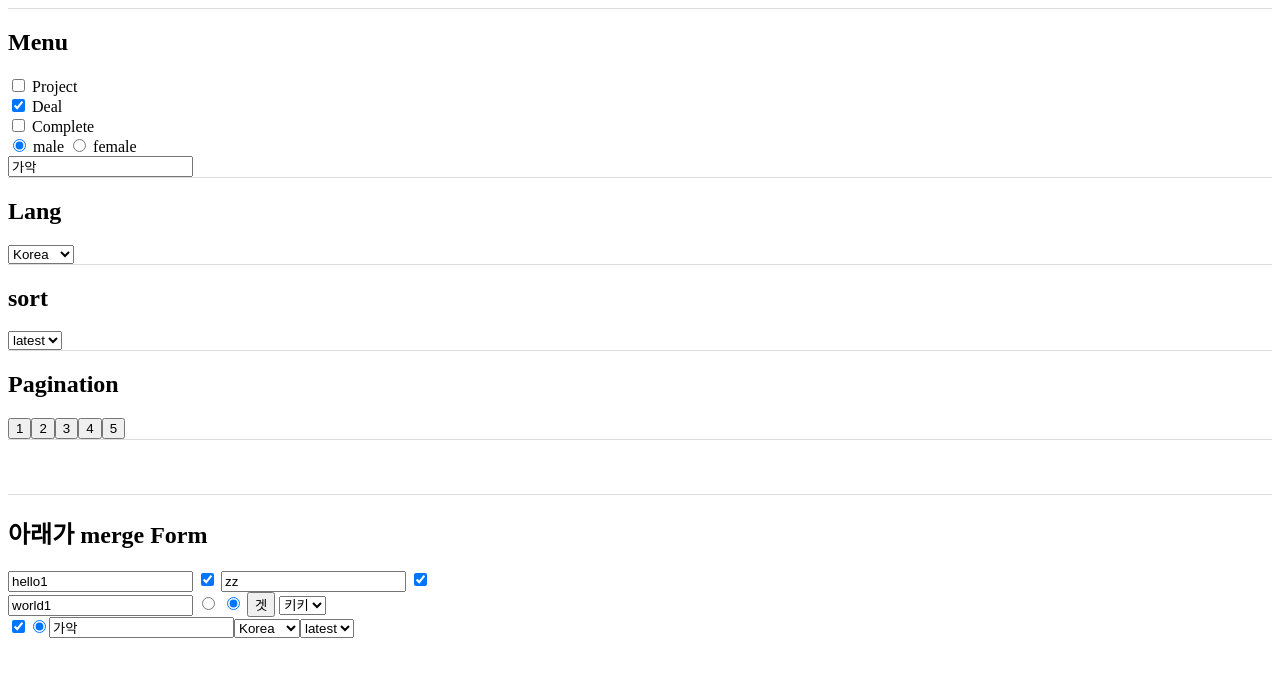
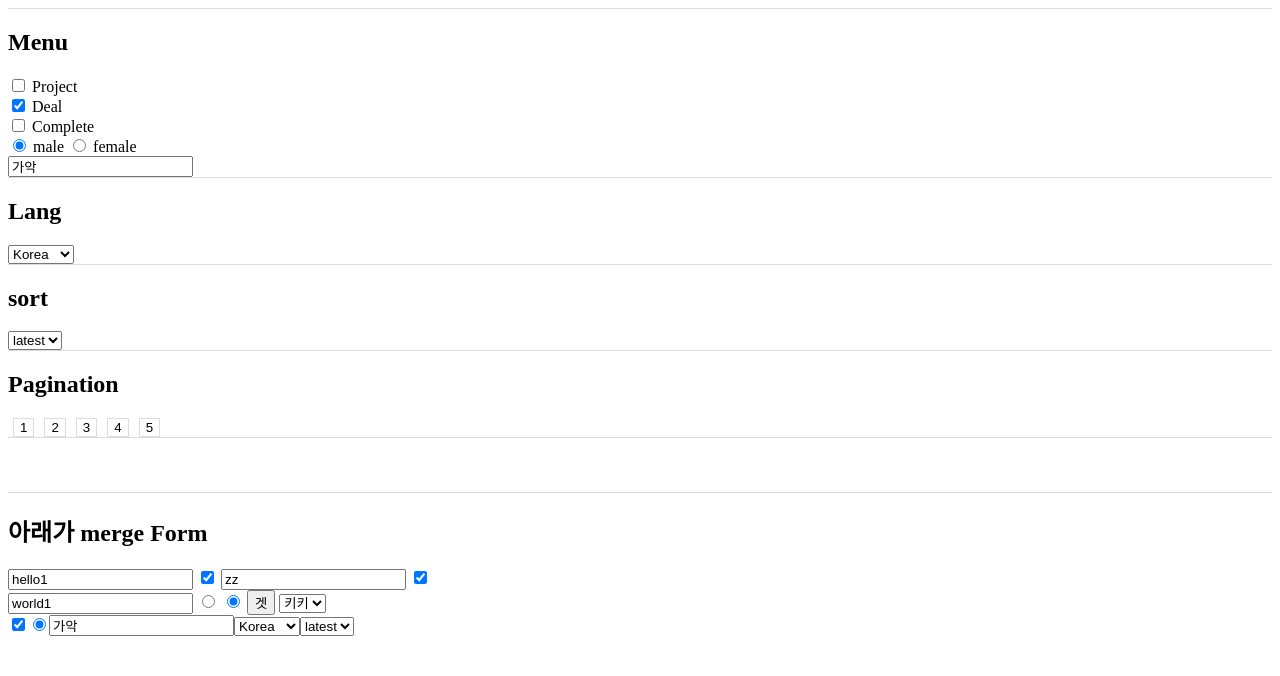
Before and after one commit to Phantom05/JavaScript-related-information., a plain HTML site: page JSImplement/mergeForm/mergeForm.htm in a window 1280 px wide. Drawn offline with Linux system fonts and the light colour scheme.

Commit message:
UPDATE: merge std

```diff
--- a/JSImplement/mergeForm/mergeForm.htm
+++ b/JSImplement/mergeForm/mergeForm.htm
@@ -16,6 +16,11 @@
     }
     .pageNum.on{
       font-weight: bold;
+    }
+    .pageNum{
+      background: #fff;
+      border: 1px solid #ddd;
+      cursor: pointer;
     }
   </style>
 </head>
--- a/JSImplement/mergeForm/mergeForm.js
+++ b/JSImplement/mergeForm/mergeForm.js
@@ -101,7 +101,9 @@ function setPageNation(config) {
   pageForm.after(tempElm);
 
   for (let i = config.startPage; i < config.startPage + config.pageLimit; i++) {
-    let postBtnElm = elt("button", {type: "button",'data-page-btn': "postBtn"}, String(i));
+    let postBtnElm = elt("button", {type: "button",'data-page-btn': "postBtn",
+    class:(config.btnClass)?config.btnClass:''
+  }, String(i));
 
     if (equal(i, config.curPage)) postBtnElm.setAttribute('value', 'click'); // 초기화  value setting
 
@@ -225,6 +227,7 @@ let pageConfig = {
   action: '/info/client/245',
   method: "get",
   ajax: false,
+  btnClass:"pageNum"
 
 }
 setPageNation(pageConfig);
```
